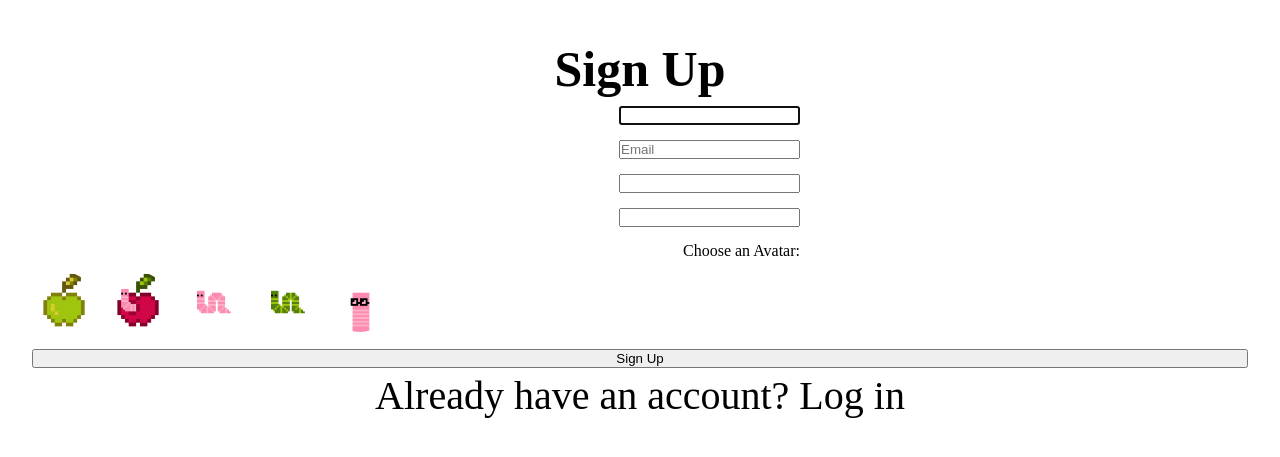
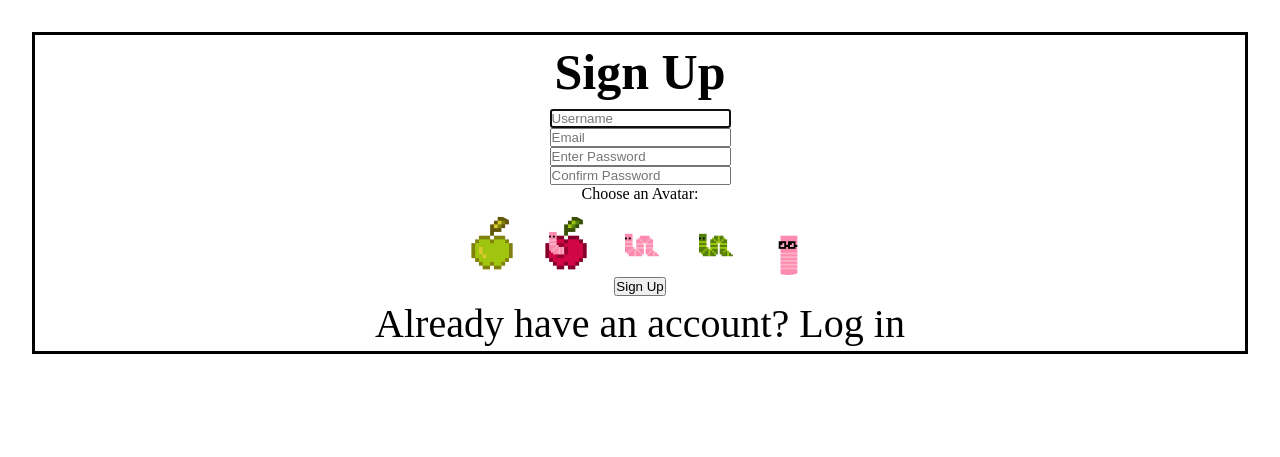
Before and after one commit to jevpr/Grapple, a Django app: page /signup/ in a window 1280 px wide. Shown: the part 87-544 px from the top of the page. Run offline with Django 5.2, Linux system fonts and the light colour scheme; some libraries are stand-ins or nearby versions; some web fonts are replaced.

Commit message:
avatar on database, sign up refine

```diff
--- a/EnglishLearning/learning/forms.py
+++ b/EnglishLearning/learning/forms.py
@@ -4,9 +4,21 @@ from django.contrib.auth.forms import UserCreationForm
 from django.contrib.auth.models import User
 
 class CustomUserCreationForm(UserCreationForm):
+    username = forms.CharField(
+        required=True,
+        widget=forms.TextInput(attrs={'placeholder': 'Username'})
+    )
     email = forms.EmailField(
         required=True,
         widget=forms.EmailInput(attrs={'placeholder': 'Email'})
+    )
+    password1 = forms.CharField(
+        required=True,
+        widget=forms.PasswordInput(attrs={'placeholder': 'Enter Password'})
+    )
+    password2 = forms.CharField(
+        required=True,
+        widget=forms.PasswordInput(attrs={'placeholder': 'Confirm Password'})
     )
     avatar = forms.ChoiceField(
         choices=[
--- a/EnglishLearning/learning/static/learning/css/static.css
+++ b/EnglishLearning/learning/static/learning/css/static.css
@@ -77,21 +77,19 @@ div.buttons > button{
   cursor: pointer;
 }
 
-.signup-form{
-  display: flex;
-  flex-direction: column;
+div.signup-container {
+  border: solid;
 }
 
 .form-group{
-  margin-bottom: 15px;
-  text-align:right;
-  margin-right: 35vw;
+
 }
 
 
 /* Avatar selection styling */
 .avatar-options {
     display: flex;
+    justify-content: center;
     gap: 10px;
     margin-top: 10px;
 }
--- a/EnglishLearning/learning/views.py
+++ b/EnglishLearning/learning/views.py
@@ -23,8 +23,17 @@ def signup_view(request):
         form = CustomUserCreationForm(request.POST)
         if form.is_valid():
             user = form.save()
-            avatar_choice = form.cleaned_data['avatar']
-            UserProfile.objects.create(user=user, avatar=avatar_choice)  # Create profile
+
+            avatar_choice = form.cleaned_data.get('avatar')
+            print(f"Avatar choice: {avatar_choice}")
+
+            valid_avatars = [choice[0] for choice in form.fields['avatar'].choices]
+            if avatar_choice in valid_avatars:
+                UserProfile.objects.create(user=user, avatar=avatar_choice)  # Create profile
+                print(f"Debug: UserProfile created for {user.username} with avatar {avatar_choice}")
+            else:
+                print(f"ERROR: Invalid avatar choice recieved: {avatar_choice}")
+
             login(request, user)
             return redirect('home')
     else:
```
Also changed, not shown: EnglishLearning/learning/admin.py (+18 -1 lines), EnglishLearning/learning/models.py (+6 -4 lines), EnglishLearning/db.sqlite3, EnglishLearning/learning/migrations/0006_alter_userprofile_avatar.py (added), EnglishLearning/learning/migrations/0007_alter_userprofile_avatar.py (added), 1 other file.
